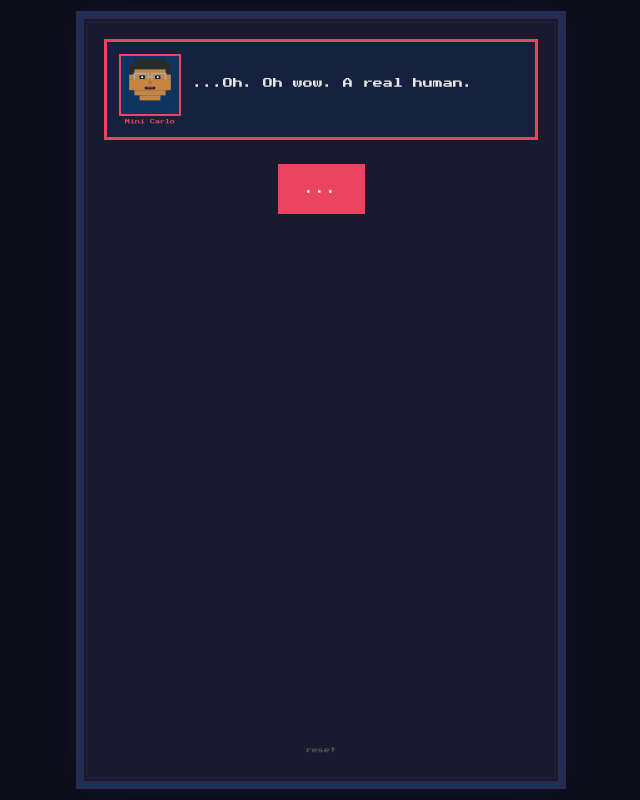
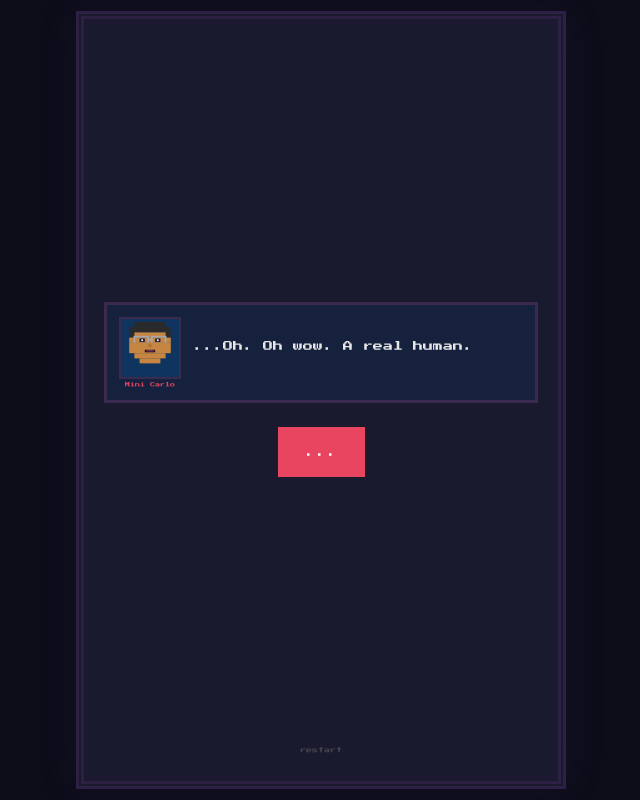
Before and after one commit to jcajuab/mini-carlo, a React (Vite) app: page / in a window 1280 px wide. Both pictures are taken after a click on the button "START". Shown: the whole page, without its empty margins (319-959 px from the left). Built offline with nearby package versions, Linux system fonts and the light colour scheme.

Commit message:
fix: pin chapter header to top, center content, harmonize color palette

```diff
--- a/src/components/Game.tsx
+++ b/src/components/Game.tsx
@@ -130,31 +130,45 @@ export function Game({ state, dispatch }: GameProps) {
         alignItems: "center",
         width: "100%",
         flex: 1,
-        justifyContent: "center",
+        minHeight: 0,
       }}
     >
+      {/* Chapter header pinned to top */}
       {screen.chapter && <ChapterHeader title={screen.chapter} />}
-      {content}
+
+      {/* Content centered in remaining space */}
+      <div
+        style={{
+          flex: 1,
+          display: "flex",
+          flexDirection: "column",
+          alignItems: "center",
+          justifyContent: "center",
+          width: "100%",
+        }}
+      >
+        {content}
+      </div>
+
+      {/* Reset pinned to bottom */}
       {state.gameStarted && (
         <button
           onClick={handleReset}
           style={{
-            marginTop: "auto",
-            paddingTop: "24px",
-            paddingBottom: "8px",
+            padding: "8px 16px",
             background: "none",
             border: "none",
             cursor: "pointer",
             fontFamily: "var(--font-pixel)",
             fontSize: "6px",
             color: "var(--text-secondary)",
-            opacity: 0.4,
+            opacity: 0.3,
             transition: "opacity 0.2s",
           }}
-          onMouseEnter={(e) => (e.currentTarget.style.opacity = "0.8")}
-          onMouseLeave={(e) => (e.currentTarget.style.opacity = "0.4")}
+          onMouseEnter={(e) => (e.currentTarget.style.opacity = "0.7")}
+          onMouseLeave={(e) => (e.currentTarget.style.opacity = "0.3")}
         >
-          reset
+          restart
         </button>
       )}
     </div>
--- a/src/index.css
+++ b/src/index.css
@@ -21,7 +21,7 @@
   --text-primary: #e8e8e8;
   --text-secondary: #a8a8a8;
   --text-accent: #e94560;
-  --border-color: #e94560;
+  --border-color: #3a2a4e;
   --btn-bg: #e94560;
   --btn-hover: #ff6b81;
   --btn-text: #fff;
@@ -64,13 +64,13 @@ body {
   width: calc(100% - 32px);
   margin: 16px auto;
   background-color: var(--bg-primary);
-  border: 3px solid #2a2a4e;
+  border: 3px solid #2e2045;
   box-shadow:
     inset 0 0 0 2px var(--bg-primary),
-    inset 0 0 0 4px #1e1e3a,
-    0 0 0 2px #0f3460,
-    0 0 0 5px #2a2a4e,
-    0 0 30px rgba(15, 52, 96, 0.3);
+    inset 0 0 0 4px #1e1835,
+    0 0 0 2px #1a1a2e,
+    0 0 0 5px #2e2045,
+    0 0 40px rgba(58, 42, 78, 0.2);
   position: relative;
 }
 
```
